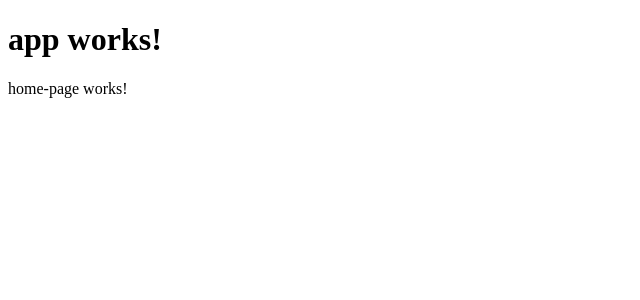
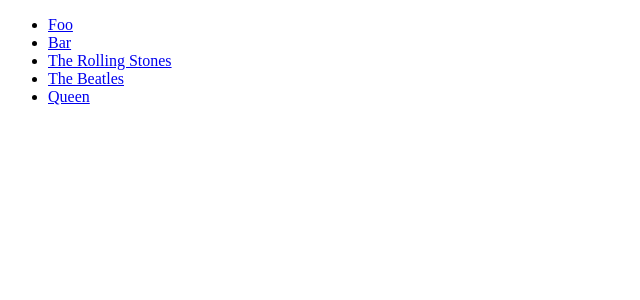
Before and after one commit to Pauilargia/prueba-kubide, an Angular app: page / in a window 1280 px wide. Shown: the top 300 px of the page, without its empty margins (0-640 px from the left). Built offline with nearby package versions, Linux system fonts and the light colour scheme.

Commit message:
Home page built

```diff
--- a/src/app/app.component.html
+++ b/src/app/app.component.html
@@ -1,4 +1 @@
-<h1>
-  {{title}}
-</h1>
 <router-outlet></router-outlet>
--- a/src/app/app.component.ts
+++ b/src/app/app.component.ts
@@ -5,6 +5,4 @@
   templateUrl: './app.component.html',
   styleUrls: ['./app.component.css']
 })
-export class AppComponent {
-  title = 'app works!';
-}
+export class AppComponent { }
--- a/src/app/home-page/home-page.component.html
+++ b/src/app/home-page/home-page.component.html
@@ -1,3 +1,9 @@
-<p>
-  home-page works!
-</p>
+<nav>
+  <ul>
+    <li> <a [routerLink]="['foo']"> Foo </a> </li>
+    <li> <a [routerLink]="['bar']"> Bar </a> </li>
+    <li> <a [routerLink]="['the-rolling-stones']"> The Rolling Stones </a> </li>
+    <li> <a [routerLink]="['the-beatles']"> The Beatles </a> </li>
+    <li> <a [routerLink]="['queen']"> Queen </a> </li>
+  </ul>
+</nav>
```
